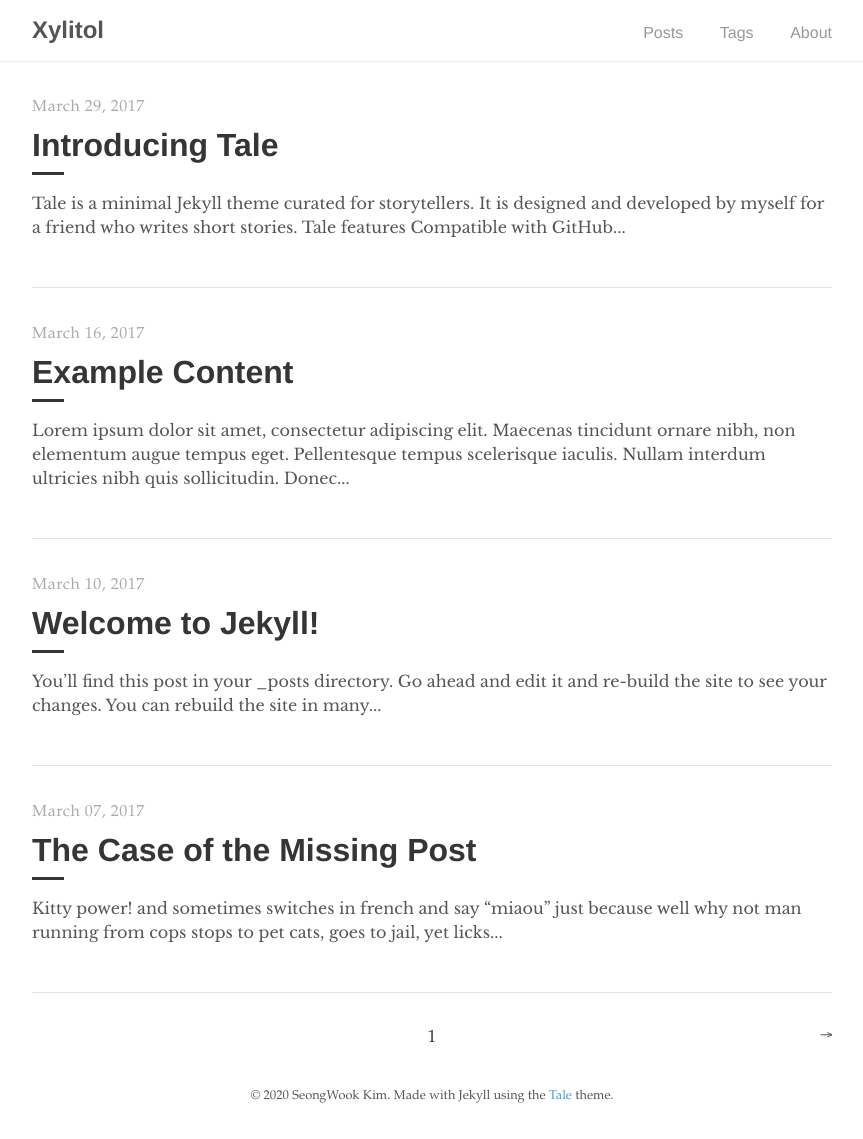
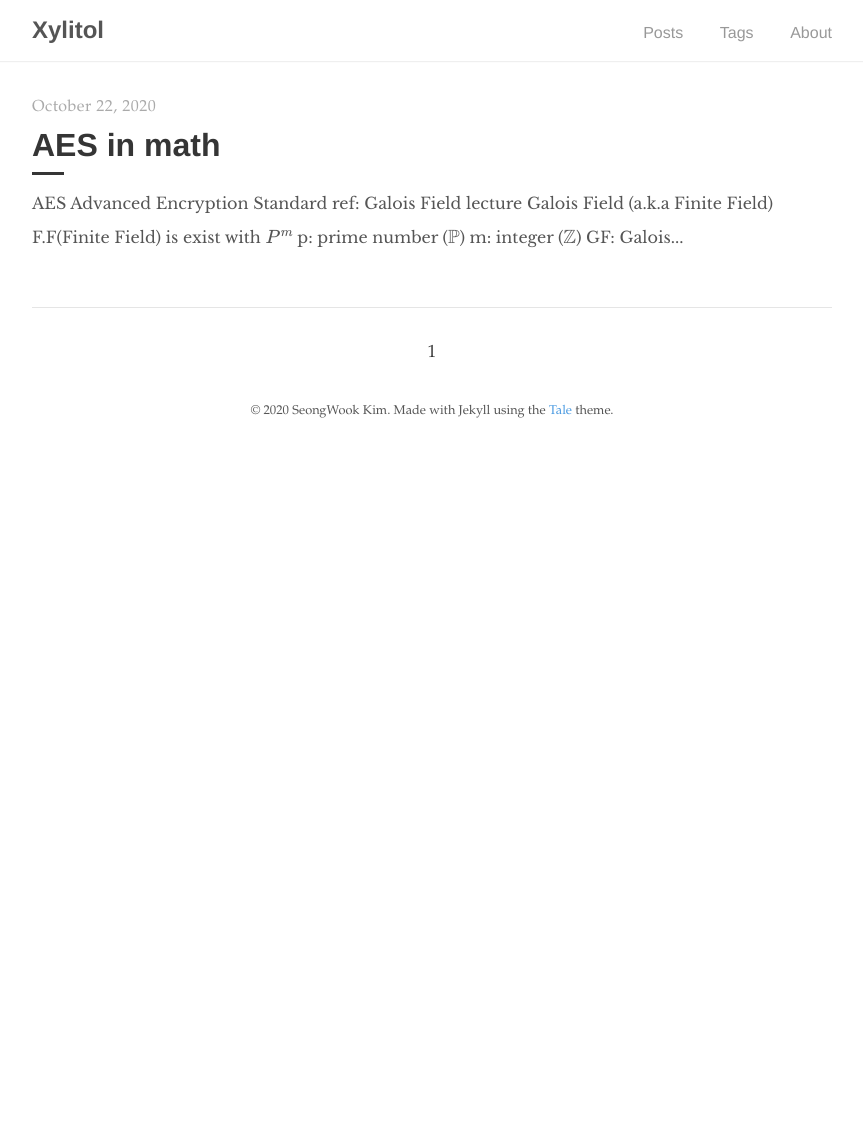
Before and after one commit to kimsos0723/kimsos0723.github.io, a Jekyll site: the page built from index.html, in a window 1280 px wide. Shown: the whole page, without its empty margins (208-1071 px from the left). Built offline with Jekyll 4.4.1, drawn with Linux system fonts in a browser that asks for light colours; formulas are drawn with MathJax 3; the list of posts is cut into pages by our own code; after the commit the page ends 900 px from its top, so only the background shows below that.

Commit message:
add AES post

```diff
--- a/_includes/head.html
+++ b/_includes/head.html
@@ -20,4 +20,9 @@
   {% if site.google_analytics and jekyll.environment == 'production' %}
   {% include analytics.html %}
   {% endif %}
+
+  <!-- MathJax -->
+  {% if page.use_math %}
+  {% include mathjax_support.html %}
+  {% endif %}
 </head>
--- a/_includes/mathjax_support.html
+++ b/_includes/mathjax_support.html
@@ -1,26 +1,23 @@
 <script type="text/x-mathjax-config">
 MathJax.Hub.Config({
-		Tex: {
+    TeX: {
       equationNumbers: {
         autoNumber: "AMS"
       }
     },
     tex2jax: {
-			inlineMath: [ ['$', '$'] ],
-			displayMath: [ ['$$', '$$' ] ],
+    inlineMath: [ ['$','$'], ["\\(","\\)"] ],
+    displayMath: [ ['$$','$$'], ["\\[","\\]"] ],
     processEscapes: true,
   }
 });
-
-	MathJax.Hub.Register.MessageHook("Math Processing Error", function(message) {
-		alert("Math Processing Error: " + message[1]);
+MathJax.Hub.Register.MessageHook("Math Processing Error",function (message) {
+	  alert("Math Processing Error: "+message[1]);
 	});
-
-	MathJax.Hub.Register.MessageHook("Tex JaX - parse error", function(message) {
-        alert("Math Processing Error: " + message[1]);
+MathJax.Hub.Register.MessageHook("TeX Jax - parse error",function (message) {
+	  alert("Math Processing Error: "+message[1]);
 	});
 </script>
-
 <script type="text/javascript" async
   src="https://cdn.mathjax.org/mathjax/latest/MathJax.js?config=TeX-MML-AM_CHTML">
 </script>
--- a/_layouts/default.html
+++ b/_layouts/default.html
@@ -2,9 +2,6 @@
 <html lang="en">
 
   {% include head.html %}
-  {% if page.use_math %}
-    {% include mathjax_support.html %}
-  {% endif %}
   <body>
 
     {% include navigation.html %}
--- a/_posts/2017-03-07-the-case-of-the-missing-post.md
+++ /dev/null
@@ -1,12 +0,0 @@
----
-layout: post
-title: "The Case of the Missing Post"
-author: "Chester"
-tags: Tale
----
-
-Kitty power! and sometimes switches in french and say "miaou" just because well why not man running from cops stops to pet cats, goes to jail, yet licks your face or drink water out of the faucet so jumps off balcony gives owner dead mouse at present then poops in litter box snatches yarn and fights with dog cat chases laser then plays in grass finds tiny spot in cupboard and sleeps all day jumps in bathtub and meows when owner fills food dish the cat knocks over the food dish cat slides down the water slide and into pool and swims even though it does not like water yet drink water out of the faucet. Pelt around the house and up and down stairs chasing phantoms.
-
-Sit in window and stare ooo, a bird! yum. Sit and stare. Sweet beast loves cheeseburgers. Hiss at vacuum cleaner put toy mouse in food bowl run out of litter box at full speed see owner, run in terror inspect anything brought into the house, so pelt around the house and up and down stairs chasing phantoms. Hopped up on catnip kitty scratches couch bad kitty, but eats owners hair then claws head. Lie on your belly and purr when you are asleep kitty power! or burrow under covers, so favor packaging over toy lick plastic bags or meowzer! yet unwrap toilet paper.
-
-[Cat Ipsum](http://www.catipsum.com/)
--- a/_posts/2017-03-10-welcome-to-jekyll.md
+++ /dev/null
@@ -1,26 +0,0 @@
----
-layout: post
-title:  "Welcome to Jekyll!"
-author: "Jekyll"
-tags: Jekyll
----
-
-You’ll find this post in your `_posts` directory. Go ahead and edit it and re-build the site to see your changes. You can rebuild the site in many different ways, but the most common way is to run `jekyll serve`, which launches a web server and auto-regenerates your site when a file is updated.
-
-To add new posts, simply add a file in the `_posts` directory that follows the convention `YYYY-MM-DD-name-of-post.ext` and includes the necessary front matter. Take a look at the source for this post to get an idea about how it works.
-
-Jekyll also offers powerful support for code snippets: like these
-
-{% highlight ruby %}
-def print_hi(name)
-  puts "Hi, #{name}"
-end
-print_hi('Tom')
-#=> prints 'Hi, Tom' to STDOUT.
-{% endhighlight %}
-
-Check out the [Jekyll docs][jekyll-docs] for more info on how to get the most out of Jekyll. File all bugs/feature requests at [Jekyll’s GitHub repo][jekyll-gh]. If you have questions, you can ask them on [Jekyll Talk][jekyll-talk].
-
-[jekyll-docs]: https://jekyllrb.com/docs/home
-[jekyll-gh]:   https://github.com/jekyll/jekyll
-[jekyll-talk]: https://talk.jekyllrb.com/
--- a/_posts/2017-03-16-example-content.md
+++ /dev/null
@@ -1,137 +0,0 @@
----
-layout: post
-title: "Example Content"
-author: "Chester"
-tags: Example
----
-
-Lorem ipsum dolor sit amet, consectetur adipiscing elit. Maecenas tincidunt ornare nibh, non elementum augue tempus eget. Pellentesque tempus scelerisque iaculis. Nullam interdum ultricies nibh quis sollicitudin. Donec ornare fermentum facilisis. Ut at sem ac sem imperdiet varius a eget tortor. Nam eu augue eget orci semper maximus in eget augue. Mauris ornare, nisl ut suscipit consectetur, mi quam interdum tellus, at rutrum quam eros ultrices mi.
-
-# Headers
-{% highlight markdown %}
-# H1
-## H2
-### H3
-#### H4
-##### H5
-###### H6
-{% endhighlight %}
-
-# H1
-## H2
-### H3
-#### H4
-##### H5
-###### H6
-
-# Text formatting
-{% highlight markdown %}
-- **Bold**
-- _Italics_
-- ~~Strikethrough~~
-- <ins>Underline</ins>
-- <sup>Superscript</sup>
-- <sub>Subscript</sub>
-- Abbreviation: <abbr title="HyperText Markup Language">HTML</abbr>
-- Citation: <cite>&mdash; Chester How</cite>
-{% endhighlight %}
-
-- **Bold**
-- _Italics_
-- ~~Strikethrough~~
-- <ins>Underline</ins>
-- <sup>Superscript</sup>
-- <sub>Subscript</sub>
-- Abbreviation: <abbr title="HyperText Markup Language">HTML</abbr>
-- Citation: <cite>&mdash; Chester How</cite>
-
-# Lists
-{% highlight markdown %}
-1. Ordered list item 1
-2. Ordered list item 2
-3. Ordered list item 3
-
-* Unordered list item 1
-* Unordered list item 2
-* Unordered list item 3
-{% endhighlight %}
-
-1. Ordered list item 1
-2. Ordered list item 2
-3. Ordered list item 3
-
-* Unordered list item 1
-* Unordered list item 2
-* Unordered list item 3
-
-# Links
-{% highlight markdown %}
-Check out tale on [GitHub](https://github.com/chesterhow/tale).
-{% endhighlight %}
-
-Check out tale on [GitHub](https://github.com/chesterhow/tale).
-
-# Images
-{% highlight markdown %}
-![Placeholder image](https://placehold.it/800x400 "Placeholder image")
-
-![Image with caption](https://placehold.it/700x400 "Image with caption")
-_This is an image with a caption_
-{% endhighlight %}
-
-![Placeholder image](https://placehold.it/800x400 "Placeholder image")
-
-![Image with caption](https://placehold.it/700x400 "Image with caption")
-_This is an image with a caption_
-
-# Code and Syntax Highlighting
-Use back-ticks for `inline code`. Multi-line code snippets are supported too through Pygments.
-
-{% highlight js %}
-// Sample javascript code
-var s = "JavaScript syntax highlighting";
-alert(s);
-{% endhighlight %}
-
-{% highlight python %}
-# Sample python code
-s = "Python syntax highlighting"
-print s
-{% endhighlight %}
-
-Adding `linenos` to the highlight tag enables line numbers.
-
-{% highlight js  linenos %}
-// Sample javascript code
-var s = "JavaScript syntax highlighting";
-alert(s);
-{% endhighlight %}
-
-# Blockquotes
-{% highlight markdown %}
-> Curabitur blandit tempus porttitor. Nullam quis risus eget urna mollis ornare vel eu leo. Nullam id dolor id nibh ultricies vehicula ut id elit.
-
-{% endhighlight %}
-
-> Curabitur blandit tempus porttitor. Nullam quis risus eget urna mollis ornare vel eu leo. Nullam id dolor id nibh ultricies vehicula ut id elit.
-
-# Horizontal Rule & Line Break
-{% highlight markdown %}
-Use `<hr>` for horizontal rules
-
-<hr>
-
-and `<br>` for line breaks.
-
-<br>
-{% endhighlight %}
-
-Use `<hr>` for horizontal rules
-
-<hr>
-
-and `<br>` for line breaks.
-
-<br>
-
-_The end_
--- a/_posts/2017-03-29-introducing-tale.md
+++ /dev/null
@@ -1,26 +0,0 @@
----
-layout: post
-title:  "Introducing Tale"
-author: "Chester"
-comments: true
-tags: Tale
----
-
-Tale is a minimal [Jekyll](https://jekyllrb.com/) theme curated for storytellers. It is designed and developed by [myself](https://github.com/chesterhow/) for a friend who writes short stories.
-
-## Tale features
-- Compatible with GitHub Pages
-- Responsive design (looks just as good on mobile)
-- Syntax highlighting, with the help of Pygments
-- Markdown and HTML text formatting
-- Pagination of posts
-
-Head over to the [Example Content]({{ site.baseurl }}/2017-03-16/example-content) post for a showcase of Tale's text formatting features.
-
-## Browser Support
-Tale works on most if not all modern browsers, including Chrome, Safari and Firefox 👍🏼
-
-## Download or Contribute
-Tale is publicly hosted on GitHub, so go ahead and download or fork it at the [GitHub repository](https://github.com/chesterhow/tale). If you spot any bugs or have any suggestions, feel free to create an issue or make a pull request.
-
-Thanks for checking out Tale!
--- /dev/null
+++ b/_posts/2020-10-22-AES-In-Math.md
@@ -0,0 +1,75 @@
+---
+layout: post
+title: "AES in math"
+author: "Seongwook Kim"
+tags: AES, Encrypt, crypto
+comments: true
+use_math: true
+---
+# AES
+Advanced Encryption Standard
+> ref: [Galois Field lecture](https://www.youtube.com/watch?v=x1v2tX4_dkQ&t=3682s)
+
+## Galois Field (a.k.a Finite Field)
+F.F(Finite Field) is exist with $P^m$
+> *p: prime number ($\mathbb{P}$)*\
+*m: integer ($\mathbb{Z}$)*\
+*GF: Galois feld*
+
+
+### Prime Field Arithmetic
+$GF(P) = \{ 0,1 ...,  P-1 \}$
+- Add, Subtract, Multiply
+	$$ let \, a,b \in GF(p) = \{ 0,1,...,p-1 \} \\
+	a+b \equiv c   \mod p \\
+	a-b \equiv d \mod p \\
+	a\cdot b \equiv e \mod p
+	$$
+- Inversion\
+	$$a \in GF(p)$$\
+	the inversion $a \cdot a^{-1} \equiv  1$
+
+### Extension Field
+$GF(P^m)\quad {\scriptsize (m > 1)}$\
+but AES use $m = 8$
+
+- The elements of $GF(2^m)$ are polynomials\
+ $a_i \in GF(2) = \{0, 1\} $\
+ $a_0 +  a_1x + ... + a_{m-1}x^{m-1}$\
+ $= A(x) \in GF(2^m)$
+
+- Element Representation
+
+**ADD**
+
+$GF(2^3) = GF(8)$\
+$A(x) = a_2x^2 + a_1x + a_0 = (a_2,a_1, a_0)$\
+$GF(2^3)$\
+$ = \{ 0, 1, x, x+1, x^2, x^2, x^2 + 1, x^2 + x, x^2 +x+1 \}$\
+Addition and Subtraction\
+use regular polynomial
+add or subtraction, where the coefficients are compute in GF(2)
+
+$GF(2^3)$\
+$A(x) = x^2 + x + 1$\
+$B(x) = x^2 \qquad+ 1 $\
+-------------------------------\
+$ =  (1+1)x^2 + (1+1)$\
+$ = x $
+
+**Multiply**
+![img](https://t1.daumcdn.net/cfile/tistory/137E4648507E13A031)
+Intuition: Just do   regular polynomial multiplication.
+ex) $GF(2^3)$\
+$P(x) = x^3 + x + 1$\
+$A \cdot B = (x^2+x+1)(x^2 + 1)$\
+$= x^4 + x^3 + x^2 + x^2 +x + 1 $\
+$= x^4 + x^3 + (1+1)x^2 +x +1 $\
+$\neq x^4 + x^3 + x + 1 = C'(x) $\
+$\because x^4 + x^3 + x + 1  \notin GF(2^3)$\
+solution : reduce $$C'(x)$$ modulo polynomial
+that "behaves like a prime" thes are called irreducible polynomial\
+ex2) $( x^4 + x^3 + x + 1) \div (x^3+x+1) = x+1 $\
+$\equiv  x^2 + x \equiv A \cdot B \mod P(x)$\
+AES Irreducible polynomial
+$P(x) = x^8 + x^4 + x^3 + x +1$
--- a/index.html
+++ b/index.html
@@ -1,4 +1,5 @@
 ---
 layout: home
 title: Home
+use_math: true
 ---
```
Also changed, not shown: _posts/2017-03-05-pagination-post.md (deleted, +0 -8 lines), _posts/2017-03-06-the-mystery-of-the-filler-post.md (deleted, +0 -14 lines). Lines whose indentation alone changed are shown as unchanged.
